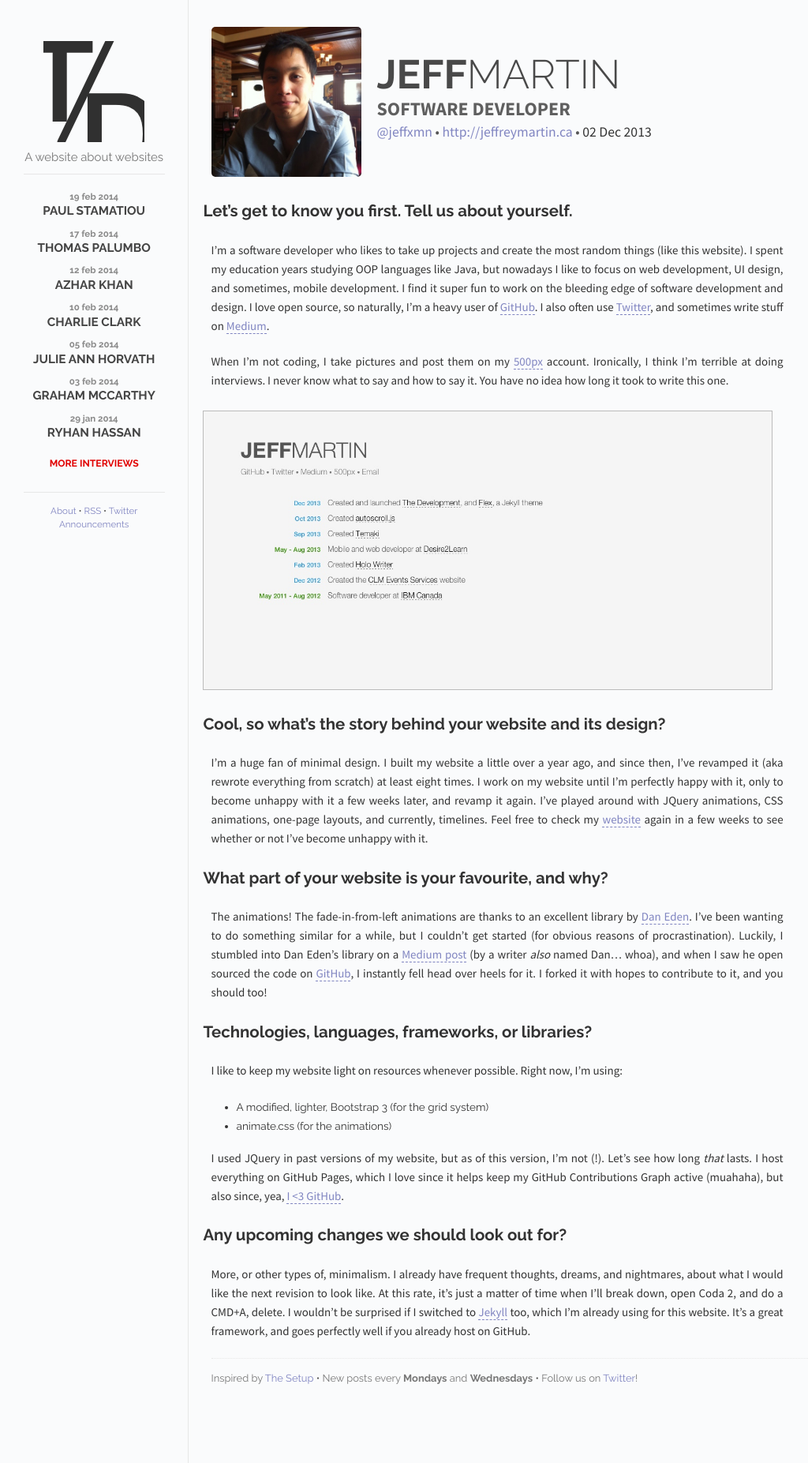
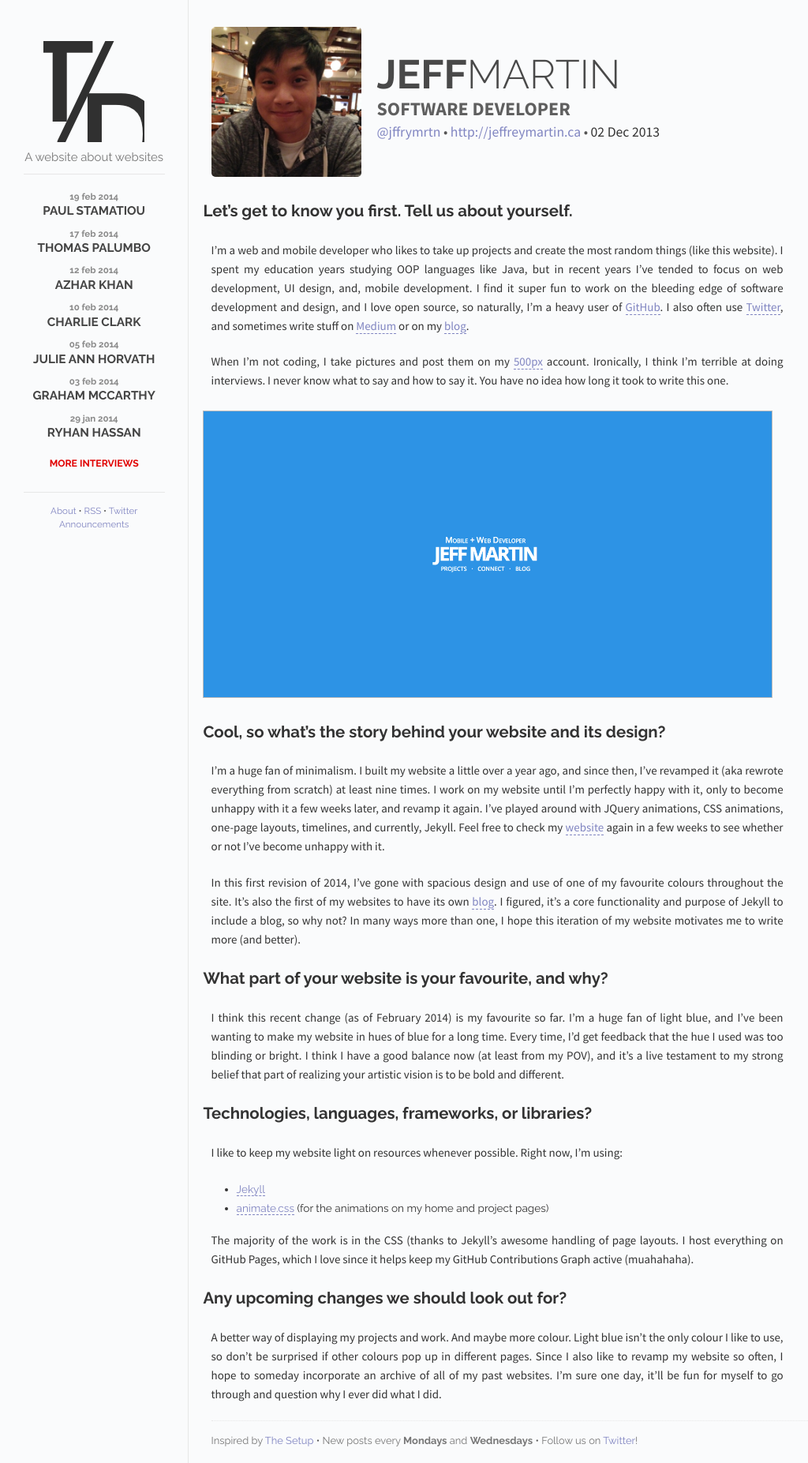
Before and after one commit to the-development/thedevelopment, a Jekyll site: the page built from _posts/2013-12-02-jeff-martin.md, in a window 1280 px wide. Shown: the whole page at 79% size, without its empty margins (120-1144 px from the left). Built offline with Jekyll 4.4.1, drawn with Linux system fonts in a browser that asks for light colours; Markdown is read by kramdown in place of the engine named in the settings.

Commit message:
oops, update here for now, but not important....

```diff
--- a/_posts/2013-12-02-jeff-martin.md
+++ b/_posts/2013-12-02-jeff-martin.md
@@ -4,37 +4,44 @@ firstname: Jeff
 lastname: Martin
 position: Software developer
 img: jeffmartin.jpg
-twitter: jeffxmn
+screenshot: jeffmartin.jpg
+twitter: jffrymrtn
 website: http://jeffreymartin.ca
 date:   2013-12-02 17:44:20
 categories: posts
+style: |
+  a {
+    color: #0090e8;
+  }
 ---
 
 ## Let's get to know you first. Tell us about yourself.
 
-I'm a software developer who likes to take up projects and create the most random things (like this website). I spent my education years studying OOP languages like Java, but nowadays I like to focus on web development, UI design, and sometimes, mobile development. I find it super fun to work on the bleeding edge of software development and design. I love open source, so naturally, I'm a heavy user of [GitHub](http://github.com/jeffxmn). I also often use [Twitter](https://twitter.com/jeffxmn), and sometimes write stuff on [Medium](http://medium.com/@jeffxmn).
+I'm a web and mobile developer who likes to take up projects and create the most random things (like this website). I spent my education years studying OOP languages like Java, but in recent years I've tended to focus on web development, UI design, and, mobile development. I find it super fun to work on the bleeding edge of software development and design, and I love open source, so naturally, I'm a heavy user of [GitHub](http://github.com/jffrymrtn). I also often use [Twitter](https://twitter.com/jffrymrtn), and sometimes write stuff on [Medium](http://medium.com/@jffrymrtn) or on my [blog](http://jeffreymartin.ca/blog/).
 
 When I'm not coding, I take pictures and post them on my [500px](http://500px.com/jeffxmn) account. Ironically, I think I'm terrible at doing interviews. I never know what to say and how to say it. You have no idea how long it took to write this one.
 
-## ![screenshot](http://thedevelopment.co/images/screenshots/jeffmartin.jpg)
+## ![screenshot](/images/screenshots/jeffmartin.jpg)
 
 ## Cool, so what's the story behind your website and its design?
 
-I'm a huge fan of minimal design. I built my website a little over a year ago, and since then, I've revamped it (aka rewrote everything from scratch) at least eight times. I work on my website until I'm perfectly happy with it, only to become unhappy with it a few weeks later, and revamp it again. I've played around with JQuery animations, CSS animations, one-page layouts, and currently, timelines. Feel free to check my [website](http://jeffreymartin.ca) again in a few weeks to see whether or not I've become unhappy with it.
+I'm a huge fan of minimalism. I built my website a little over a year ago, and since then, I've revamped it (aka rewrote everything from scratch) at least nine times. I work on my website until I'm perfectly happy with it, only to become unhappy with it a few weeks later, and revamp it again. I've played around with JQuery animations, CSS animations, one-page layouts, timelines, and currently, Jekyll. Feel free to check my [website](http://jeffreymartin.ca) again in a few weeks to see whether or not I've become unhappy with it.
+
+In this first revision of 2014, I've gone with spacious design and use of one of my favourite colours throughout the site. It's also the first of my websites to have its own [blog](http://jeffreymartin.ca/blog/). I figured, it's a core functionality and purpose of Jekyll to include a blog, so why not? In many ways more than one, I hope this iteration of my website motivates me to write more (and better).
 
 ## What part of your website is your favourite, and why?
 
-The animations! The fade-in-from-left animations are thanks to an excellent library by [Dan Eden](http://daneden.me). I've been wanting to do something similar for a while, but I couldn't get started (for obvious reasons of procrastination). Luckily, I stumbled into Dan Eden's library on a [Medium post](https://medium.com/design-ux/799d16952a56) (by a writer *also* named Dan... whoa), and when I saw he open sourced the code on [GitHub](http://github.com/daneden/animate.css), I instantly fell head over heels for it. I forked it with hopes to contribute to it, and you should too!
+I think this recent change (as of February 2014) is my favourite so far. I'm a huge fan of light blue, and I've been wanting to make my website in hues of blue for a long time. Every time, I'd get feedback that the hue I used was too blinding or bright. I think I have a good balance now (at least from my POV), and it's a live testament to my strong belief that part of realizing your artistic vision is to be bold and different.
 
 ## Technologies, languages, frameworks, or libraries?
 
 I like to keep my website light on resources whenever possible. Right now, I'm using:
 
-  - A modified, lighter, Bootstrap 3 (for the grid system)
-  - animate.css (for the animations)
+  - [Jekyll](http://jekyllrb.com/)
+  - [animate.css](http://daneden.github.io/animate.css/) (for the animations on my home and project pages)
 
-I used JQuery in past versions of my website, but as of this version, I'm not (!). Let's see how long _that_ lasts. I host everything on GitHub Pages, which I love since it helps keep my GitHub Contributions Graph active (muahaha), but also since, yea, [I <3 GitHub](http://instagram.com/p/d7r3rUgerV/).
+The majority of the work is in the CSS (thanks to Jekyll's awesome handling of page layouts. I host everything on GitHub Pages, which I love since it helps keep my GitHub Contributions Graph active (muahahaha).
 
 ## Any upcoming changes we should look out for?
 
-More, or other types of, minimalism. I already have frequent thoughts, dreams, and nightmares, about what I would like the next revision to look like. At this rate, it's just a matter of time when I'll break down, open Coda 2, and do a CMD+A, delete. I wouldn't be surprised if I switched to [Jekyll](http://jekyllrb.com) too, which I'm already using for this website. It's a great framework, and goes perfectly well if you already host on GitHub.
+A better way of displaying my projects and work. And maybe more colour. Light blue isn't the only colour I like to use, so don't be surprised if other colours pop up in different pages. Since I also like to revamp my website so often, I hope to someday incorporate an archive of all of my past websites. I'm sure one day, it'll be fun for myself to go through and question why I ever did what I did.
```
Also changed, not shown: images/dps/jeffmartin.jpg, images/screenshots/jeffmartin.jpg.
